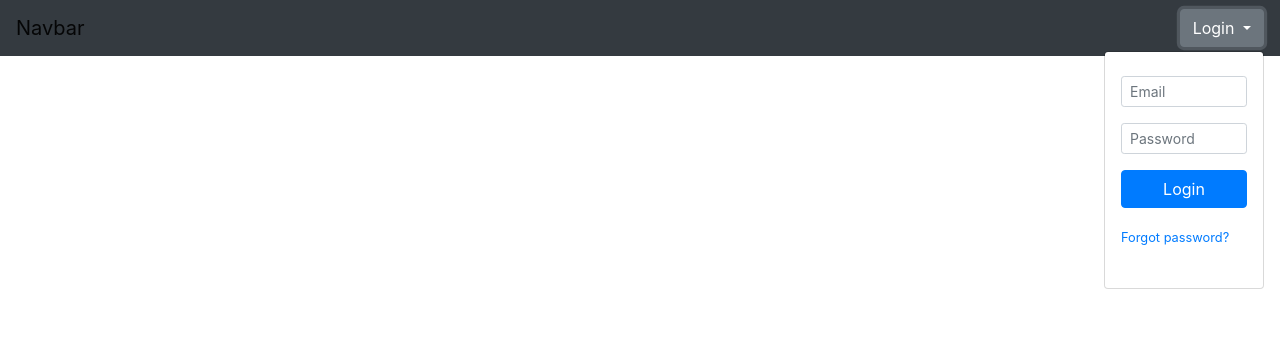
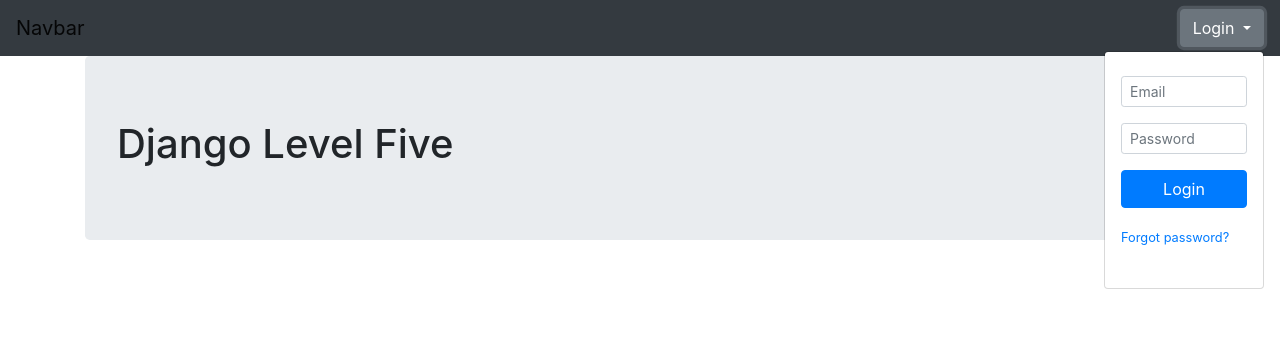
Before and after one commit to garoot/EduMe, a Django app: page / in a window 1280 px wide, after a click on "Login". Shown: the top 356 px of the page. Run offline with Django 3.2, Linux system fonts and the light colour scheme; some libraries are stand-ins or nearby versions.

Commit message:
-added skeleton pages: base, index, channel control, and channel registration pages
next:
-build the front-end registration html page
-add buttons to switch pages..

```diff
--- a/EduControl/views.py
+++ b/EduControl/views.py
@@ -34,6 +34,6 @@ def register(request):
         user_form = UserForm()
         profile_form = UserProfileInfoForm()
 
-        return render(request, 'EduControl/register.html',
+        return render(request, 'EduControl/channel_register.html',
         {'user_form':user_form, 'profile_form':profile_form,
         'registered':registered})
--- /dev/null
+++ b/templates/EduMe/base.html
@@ -0,0 +1,56 @@
+<!DOCTYPE html>
+<html lang="en" dir="ltr">
+  <head>
+    <meta charset="utf-8">
+    <title></title>
+    <script src="https://code.jquery.com/jquery-3.3.1.slim.min.js" integrity="sha384-q8i/X+965DzO0rT7abK41JStQIAqVgRVzpbzo5smXKp4YfRvH+8abtTE1Pi6jizo" crossorigin="anonymous"></script>
+    <script src="https://cdnjs.cloudflare.com/ajax/libs/popper.js/1.14.6/umd/popper.min.js" integrity="sha384-wHAiFfRlMFy6i5SRaxvfOCifBUQy1xHdJ/yoi7FRNXMRBu5WHdZYu1hA6ZOblgut" crossorigin="anonymous"></script>
+
+    <link rel="stylesheet" href="https://stackpath.bootstrapcdn.com/bootstrap/4.2.1/css/bootstrap.min.css" integrity="sha384-GJzZqFGwb1QTTN6wy59ffF1BuGJpLSa9DkKMp0DgiMDm4iYMj70gZWKYbI706tWS" crossorigin="anonymous">
+<script src="https://stackpath.bootstrapcdn.com/bootstrap/4.2.1/js/bootstrap.min.js" integrity="sha384-B0UglyR+jN6CkvvICOB2joaf5I4l3gm9GU6Hc1og6Ls7i6U/mkkaduKaBhlAXv9k" crossorigin="anonymous"></script>
+  </head>
+  <body>
+
+          <nav class="navbar navbar-expand-lg navbar-light bg-dark">
+          <a class="navbar-brand" href="#">Navbar</a>
+
+
+          <button class="navbar-toggler" type="button" data-toggle="collapse" data-target="#navbarSupportedContent" aria-controls="navbarSupportedContent" aria-expanded="false" aria-label="Toggle navigation">
+            <span class="navbar-toggler-icon"></span>
+          </button>
+
+          <div class="collapse navbar-collapse" id="navbarSupportedContent">
+            <ul class="navbar-nav ml-auto">
+
+              <li class="dropdown order-1">
+                    <button type="button" id="dropdownMenu1" data-toggle="dropdown" class="btn btn-outline-secondary dropdown-toggle">Login <span class="caret"></span></button>
+                    <ul class="dropdown-menu dropdown-menu-right mt-1">
+                      <li class="p-3">
+                            <form class="form" role="form">
+                                <div class="form-group">
+                                    <input id="emailInput" placeholder="Email" class="form-control form-control-sm" type="text" required="">
+                                </div>
+                                <div class="form-group">
+                                    <input id="passwordInput" placeholder="Password" class="form-control form-control-sm" type="text" required="">
+                                </div>
+                                <div class="form-group">
+                                    <button type="submit" class="btn btn-primary btn-block">Login</button>
+                                </div>
+                                <div class="form-group text-xs-center">
+                                    <small><a href="#">Forgot password?</a></small>
+                                </div>
+                            </form>
+                        </li>
+                    </ul>
+                </li>
+            </ul>
+          </div>
+        </nav>
+
+        <div class="container">
+            {% block body_block %}
+            {% endblock %}
+        </div>
+
+  </body>
+</html>
--- a/templates/EduMe/index.html
+++ b/templates/EduMe/index.html
@@ -1,90 +1,9 @@
-<!DOCTYPE html>
-<html lang="en" dir="ltr">
-  <head>
-    <meta charset="utf-8">
-    <title>Homepage</title>
-    <script src="https://code.jquery.com/jquery-3.3.1.slim.min.js" integrity="sha384-q8i/X+965DzO0rT7abK41JStQIAqVgRVzpbzo5smXKp4YfRvH+8abtTE1Pi6jizo" crossorigin="anonymous"></script>
-    <script src="https://cdnjs.cloudflare.com/ajax/libs/popper.js/1.14.6/umd/popper.min.js" integrity="sha384-wHAiFfRlMFy6i5SRaxvfOCifBUQy1xHdJ/yoi7FRNXMRBu5WHdZYu1hA6ZOblgut" crossorigin="anonymous"></script>
+{% extends "EduMe/base.html" %}
+{% block title %} Home Page {% endblock %}
 
-    <link rel="stylesheet" href="https://stackpath.bootstrapcdn.com/bootstrap/4.2.1/css/bootstrap.min.css" integrity="sha384-GJzZqFGwb1QTTN6wy59ffF1BuGJpLSa9DkKMp0DgiMDm4iYMj70gZWKYbI706tWS" crossorigin="anonymous">
-<script src="https://stackpath.bootstrapcdn.com/bootstrap/4.2.1/js/bootstrap.min.js" integrity="sha384-B0UglyR+jN6CkvvICOB2joaf5I4l3gm9GU6Hc1og6Ls7i6U/mkkaduKaBhlAXv9k" crossorigin="anonymous"></script>
-  </head>
-  <body>
+{% block body_block %}
+<div class="jumbotron">
+  <h1>Django Level Five</h1>
 
-
-
-        <!-- right-hand attempt #1 -->
-          <!-- <ul class="nav navbar-nav flex-row justify-content-between">
-            <li><a href="#"><span class="glyphicon glyphicon-user"></span> Sign Up</a></li>
-            <li><a href="#"><span class="glyphicon glyphicon-log-in"></span> Login</a></li>
-          </ul> -->
-
-        <!-- right-hand attempt #2 -->
-          <!-- <div class="pull-right">
-
-            <ul class="nav navbar-nav flex-row justify-content-between pull-right">
-                  <li class="nav-item order-2 order-md-1"><a href="#" class="nav-link" title="settings"><i class="fa fa-cog fa-fw fa-lg"></i></a></li>
-                  <li class="dropdown order-1"></li>
-                      <button type="button" id="dropdownMenu1" data-toggle="dropdown" class="btn btn-outline-secondary dropdown-toggle pull-right">Login <span class="caret"></span></button>
-                      <ul class="dropdown-menu dropdown-menu-right mt-2">
-                         <li class="px-3 py-2">
-                             <form class="form" role="form">
-                                  <div class="form-group">
-                                      <input id="emailInput" placeholder="Email" class="form-control form-control-sm" type="text" required="">
-                                  </div>
-                                  <div class="form-group">
-                                      <input id="passwordInput" placeholder="Password" class="form-control form-control-sm" type="text" required="">
-                                  </div>
-                                  <div class="form-group">
-                                      <button type="submit" class="btn btn-primary btn-block">Login</button>
-                                  </div>
-                                  <div class="form-group text-center">
-                                      <small><a href="#" data-toggle="modal" data-target="#modalPassword">Forgot password?</a></small>
-                                  </div>
-                              </form>
-                          </li>
-                      </ul>
-            </ul>
-
-          </div> -->
-
-          <nav class="navbar navbar-expand-lg navbar-light bg-dark">
-          <a class="navbar-brand" href="#">Navbar</a>
-
-
-          <button class="navbar-toggler" type="button" data-toggle="collapse" data-target="#navbarSupportedContent" aria-controls="navbarSupportedContent" aria-expanded="false" aria-label="Toggle navigation">
-            <span class="navbar-toggler-icon"></span>
-          </button>
-
-          <div class="collapse navbar-collapse" id="navbarSupportedContent">
-            <ul class="navbar-nav ml-auto">
-
-              <li class="dropdown order-1">
-                    <button type="button" id="dropdownMenu1" data-toggle="dropdown" class="btn btn-outline-secondary dropdown-toggle">Login <span class="caret"></span></button>
-                    <ul class="dropdown-menu dropdown-menu-right mt-1">
-                      <li class="p-3">
-                            <form class="form" role="form">
-                                <div class="form-group">
-                                    <input id="emailInput" placeholder="Email" class="form-control form-control-sm" type="text" required="">
-                                </div>
-                                <div class="form-group">
-                                    <input id="passwordInput" placeholder="Password" class="form-control form-control-sm" type="text" required="">
-                                </div>
-                                <div class="form-group">
-                                    <button type="submit" class="btn btn-primary btn-block">Login</button>
-                                </div>
-                                <div class="form-group text-xs-center">
-                                    <small><a href="#">Forgot password?</a></small>
-                                </div>
-                            </form>
-                        </li>
-                    </ul>
-                </li>
-            </ul>
-          </div>
-        </nav>
-
-
-
-  </body>
-</html>
+</div>
+{% endblock %}
```
Also changed, not shown: templates/EduMe/channel_register.html (added, +9 -0 lines), registration_system.png, templates/EduMe/register.html (deleted), 1 other file.
